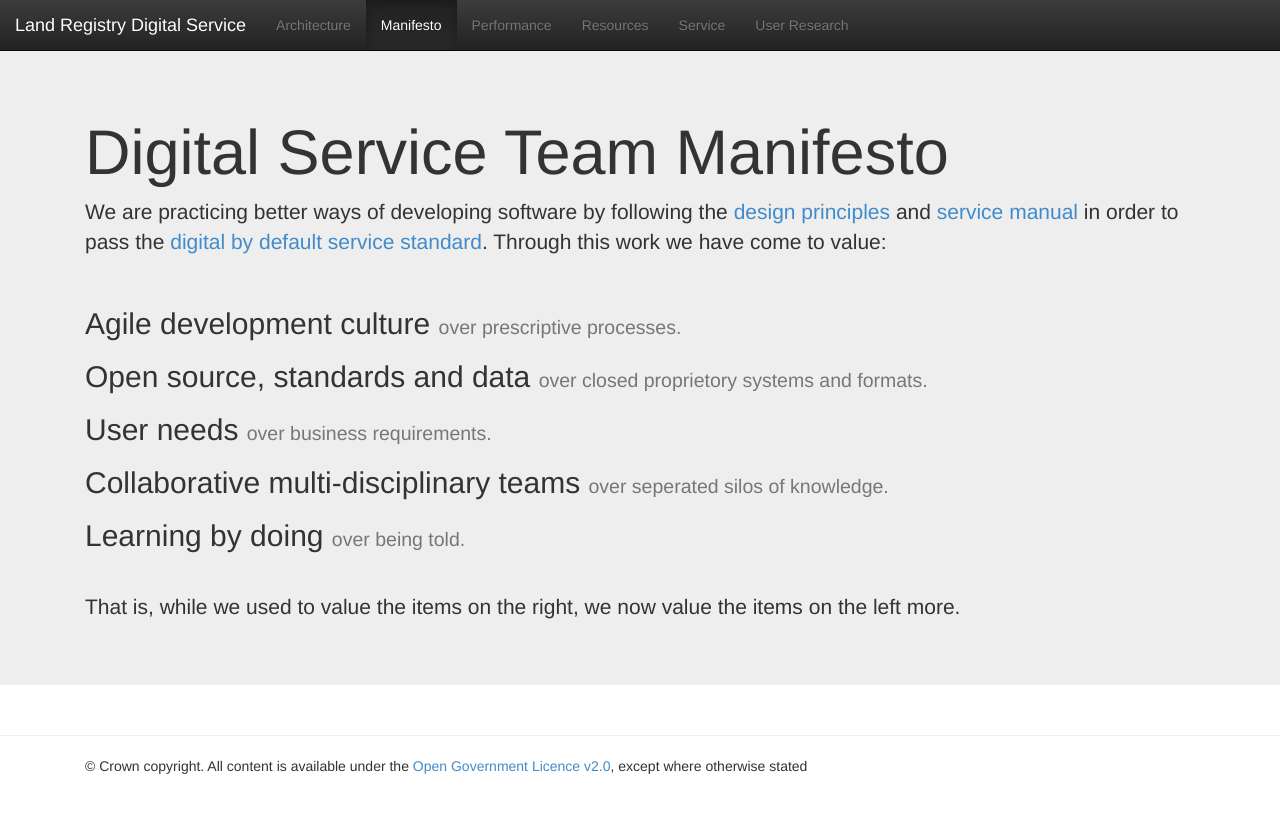
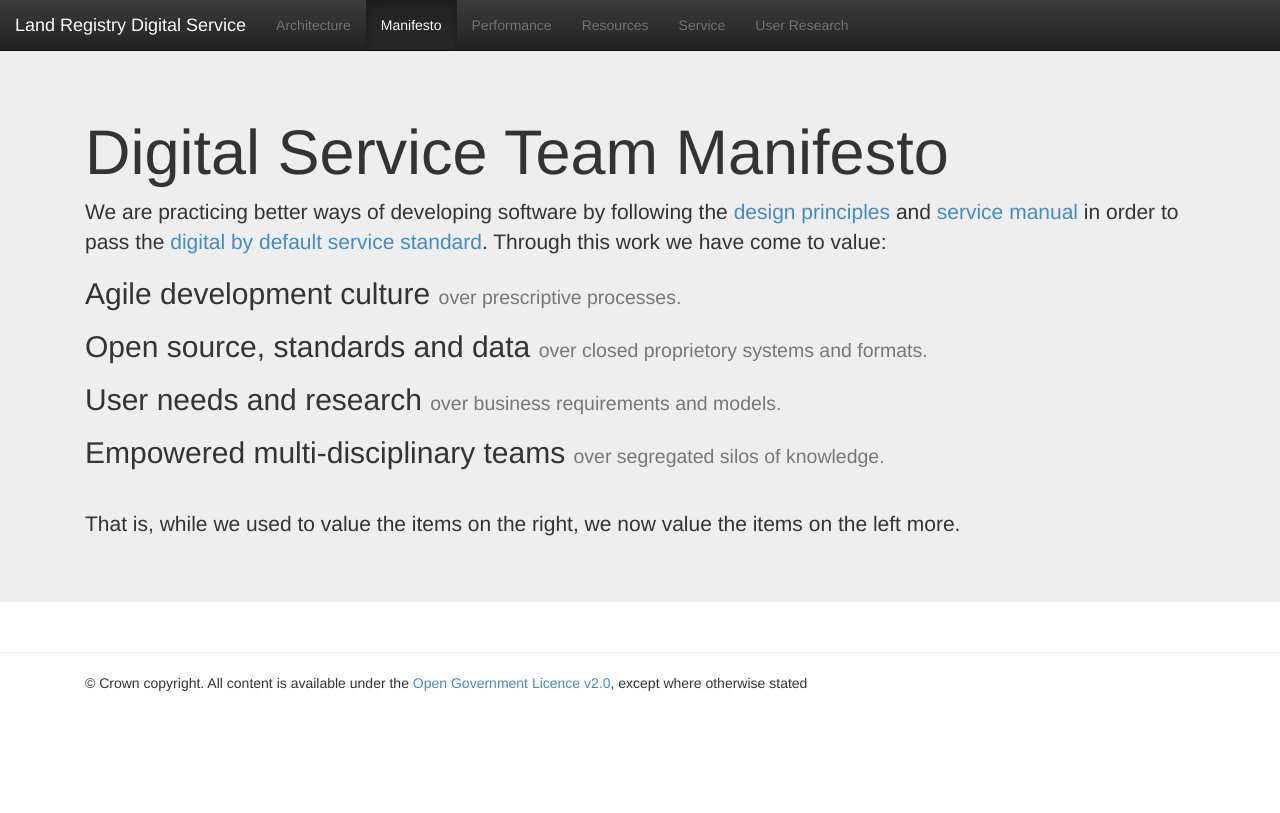
Before and after one commit to ztrelease/landregistry.github.io, a Jekyll site: the page built from manifesto.html, in a window 1280 px wide. Shown: the top 813 px of the page. Built offline with Jekyll 4.4.1, drawn with Linux system fonts in a browser that asks for light colours.

Commit message:
update wording

```diff
--- a/manifesto.html
+++ b/manifesto.html
@@ -12,12 +12,11 @@
         <a href="https://www.gov.uk/design-principles">design principles</a> and
         <a href="https://www.gov.uk/service-manual">service manual</a> in order to pass the
         <a href="https://www.gov.uk/service-manual/digital-by-default">digital by default service standard</a>.
-        Through this work we have come to value:<br><br></p>
+        Through this work we have come to value:<br></p>
       <h2>Agile development culture <small>over prescriptive processes.</small></h2>
       <h2>Open source, standards and data <small>over closed proprietory systems and formats.</small></h2>
-      <h2>User needs <small>over business requirements.</small></h2>
-      <h2>Collaborative multi-disciplinary teams <small>over seperated silos of knowledge.</small></h2>
-      <h2>Learning by doing <small>over being told.</small></h2>
+      <h2>User needs and research <small>over business requirements and models.</small></h2>
+      <h2>Empowered multi-disciplinary teams <small>over segregated silos of knowledge.</small></h2>
       <p><br>That is, while we used to value the items on the right, we now value the items on the left more.</p>
     </div>
   </div>
```
